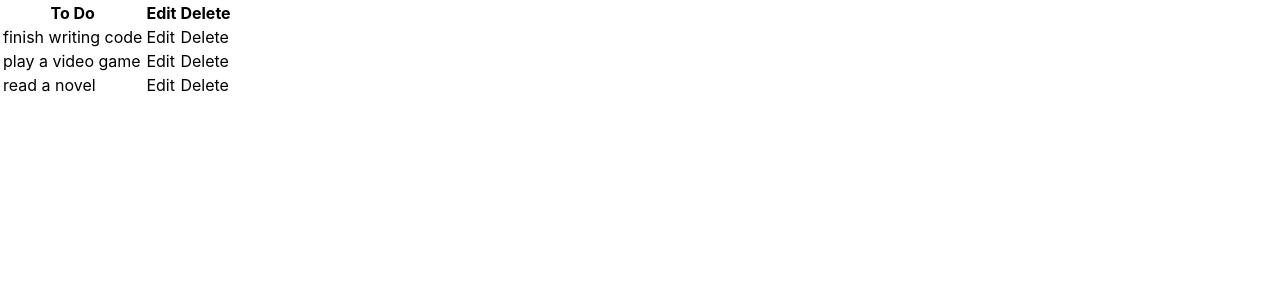
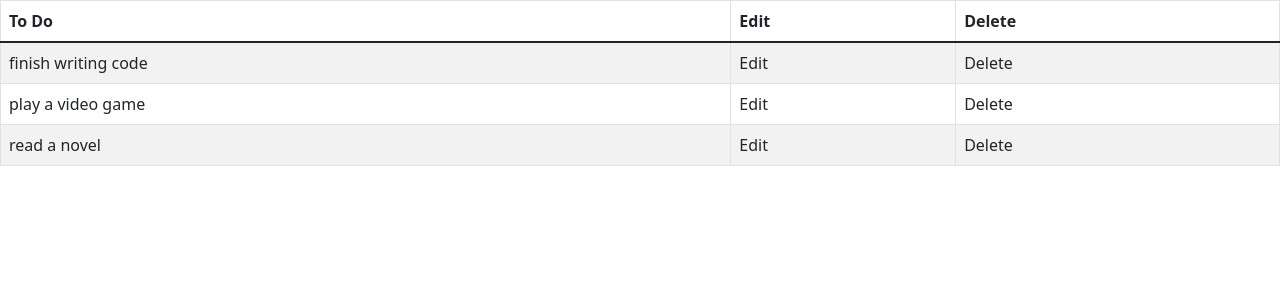
Before and after one commit to CMadiope/todolist, a React (Create React App) app: page / in a window 1280 px wide. Shown: the top 300 px of the page. Built offline with nearby package versions, Linux system fonts and the light colour scheme.

Commit message:
ADD: delete feature

```diff
--- a/src/App.js
+++ b/src/App.js
@@ -1,8 +1,14 @@
 import React, { useReducer, createContext } from "react";
 import ToDoList from "./components/ToDoList";
+import "bootstrap/dist/css/bootstrap.min.css";
 
 function todosReducer(state, action) {
   switch (action.type) {
+    case "delete":
+      const filteredTodoState = state.todos.filter(
+        (todo) => todo.id !== action.payload.id
+      );
+      return { ...state, todos: filteredTodoState };
     default:
       return todosInitialState;
   }
@@ -18,12 +24,12 @@ const todosInitialState = {
   ],
 };
 function App() {
-  const[state, dispatch] = useReducer(todosReducer, todosInitialState)
+  const [state, dispatch] = useReducer(todosReducer, todosInitialState);
   return (
-  <TodosContext.Provider value={{state, dispatch}}>
-    <ToDoList/>
-  </TodosContext.Provider>
-  )
+    <TodosContext.Provider value={{ state, dispatch }}>
+      <ToDoList />
+    </TodosContext.Provider>
+  );
 }
 
 export default App;
--- a/src/components/ToDoList.js
+++ b/src/components/ToDoList.js
@@ -1,6 +1,6 @@
 import React,{useContext} from 'react'
 import { TodosContext } from '../App'
-import { Table } from 'react-bootstrap'
+import Table from 'react-bootstrap/Table'
 
 
 const ToDoList = () => {
@@ -20,7 +20,8 @@ const ToDoList = () => {
         <tr key={todo.id}>
           <td>{todo.text}</td>
           <td>Edit</td>
-          <td>Delete</td>
+          <td onClick={() => dispatch({type:'delete',payload:todo})}>Delete</td>
+
         </tr>
       ))}
       </tbody>
```
